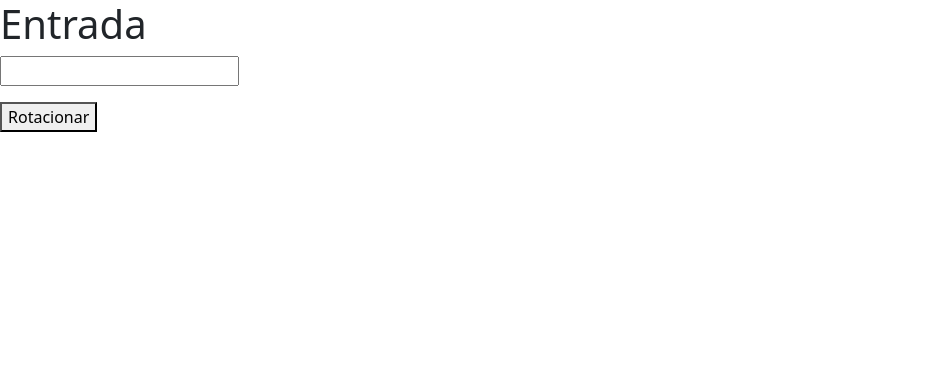
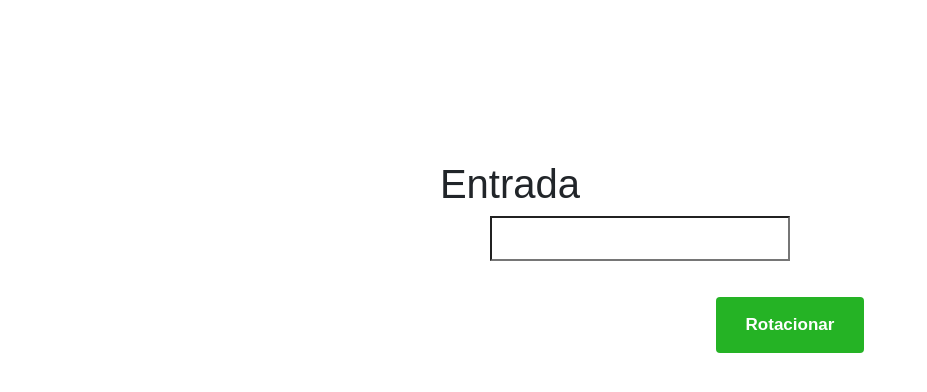
Before and after one commit to AndreNagakara/OriginalCubeRotation, an Angular app: page / in a window 1280 px wide. Shown: the top 392 px of the page, without its empty margins (0-927 px from the left). Built offline with nearby package versions, Linux system fonts and the light colour scheme.

Commit message:
Atualização do SCSS

```diff
--- a/src/app/quadrado/quadrado.component.html
+++ b/src/app/quadrado/quadrado.component.html
@@ -1,26 +1,26 @@
 
 <div *ngIf="texto == ''">
-<h1>Entrada </h1>
+  <div class="container">
+  <h1>Entrada </h1>
 
-<p>
-<input #entrada type="text" name="entrada" id="entrada" oninput="this.value = this.value.replace(/[^0-9\,]+/g, '');">
-</p>
+  <p>
+  <input class="" #entrada type="text" name="entrada" id="entrada" oninput="this.value = this.value.replace(/[^0-9\,]+/g, '');">
+  </p>
 
-<button (click)="rotacionar($event)" type="submit">Rotacionar</button>
+  <button class="btn-Rotacionar"  (click)="rotacionar($event)" type="submit">Rotacionar</button>
+  </div>
 </div>
 
 
 
 <div *ngIf="texto != ''">
-    <div class="container container-sm" style="height: 100px">
-    <button (click)="voltar($event)"  type="submit">Voltar</button>
 
-    <h1>Saída</h1>
+    <div class="container">
+    <button class="btn-Voltar" (click)="voltar($event)"  type="submit">Voltar</button>
+    <h2>Saída</h2>
+    <h3 *ngIf="texto.includes('Inválido')" >{{ texto }} </h3>
 
-    <h1 *ngIf="texto.includes('Inválido')" >{{ texto }} </h1>
-    </div>
-    <div class="mh-100">
-    <table class="table table-bordered " style="height: 100px">
+    <table class="table1">
       <tbody>
         <tr *ngFor="let elem of matriz">
           <td *ngFor="let kv of elem | keyvalue" >{{ kv.value }}</td>
--- a/src/styles.scss
+++ b/src/styles.scss
@@ -1,11 +1,95 @@
-/* You can add global styles to this file, and also import other style files */
-@import '~bootstrap/dist/css/bootstrap.min.css';
+body {
+  margin: auto;
+  background-attachment: fixed;
+  background-repeat: center center no-repeat fixed;
+  -webkit-background-size: cover;
+  -moz-background-size: cover;
+  -o-background-size: cover;
+  background-size: cover;
+}
 
 
-$container-max-widths: (
-  sm: 300px,
-  md: 720px,
-  lg: 960px,
-  xl: 1140px,
-  xxl: 1320px
-);
+.container {
+  font-family: Arial;
+  min-height: 300px;
+  min-width: 500px;
+  text-align: center;
+  border-radius: 4px;
+  margin-top: 60px;
+}
+
+.container h1{
+  font-size: 40px;
+  margin-top: 160px;
+  margin-left: -260px;
+}
+
+.container h2{
+  font-size: 40px;
+  margin-top: 50px;
+  margin-left: -300px;
+}
+
+
+.container h3{
+  color:rgb(255, 0, 0);
+}
+
+table.table1{
+  margin: auto;
+  position:center;
+  font-family: Arial;
+  font-size: 20px;
+  font-weight: bold;
+  line-height: 2px;
+  font-style: normal;
+  border-collapse:separate;
+  color:rgb(0, 0, 0);
+}
+
+.table1 tbody td{
+  padding:25px;
+  text-align:center;
+  background-color:rgb(37, 179, 37);
+  border: 2px solid rgb(110, 110, 110);
+  -moz-border-radius:2px;
+  -webkit-border-radius:2px;
+  border-radius:2px;
+  text-shadow:1px 1px 1px #fff;
+}
+
+.btn-Rotacionar {
+  padding: 15px 30px;
+  color: #fff;
+  border-radius: 4px;
+  border: none;
+  background-color: rgb(37, 179, 37);
+  font-size: 17px;
+  font-family: Arial;
+  font-weight: bold;
+  margin-left:300px;
+}
+
+.btn-Voltar {
+  margin-left:-300px;
+  padding: 15px 30px;
+  color: #fff;
+  border-radius: 4px;
+  border: none;
+  background-color: rgb(37, 179, 37);
+  font-size: 17px;
+  font-family: Arial;
+  font-weight: bold;
+}
+
+input[type="text"]{
+  height:45px;
+  width:300px;
+  font-size:17px;
+  margin-bottom:20px;
+  background-color: #fff;
+  text-align:center;
+  font-family:Arial;
+  font-weight:bold;
+
+}
```
